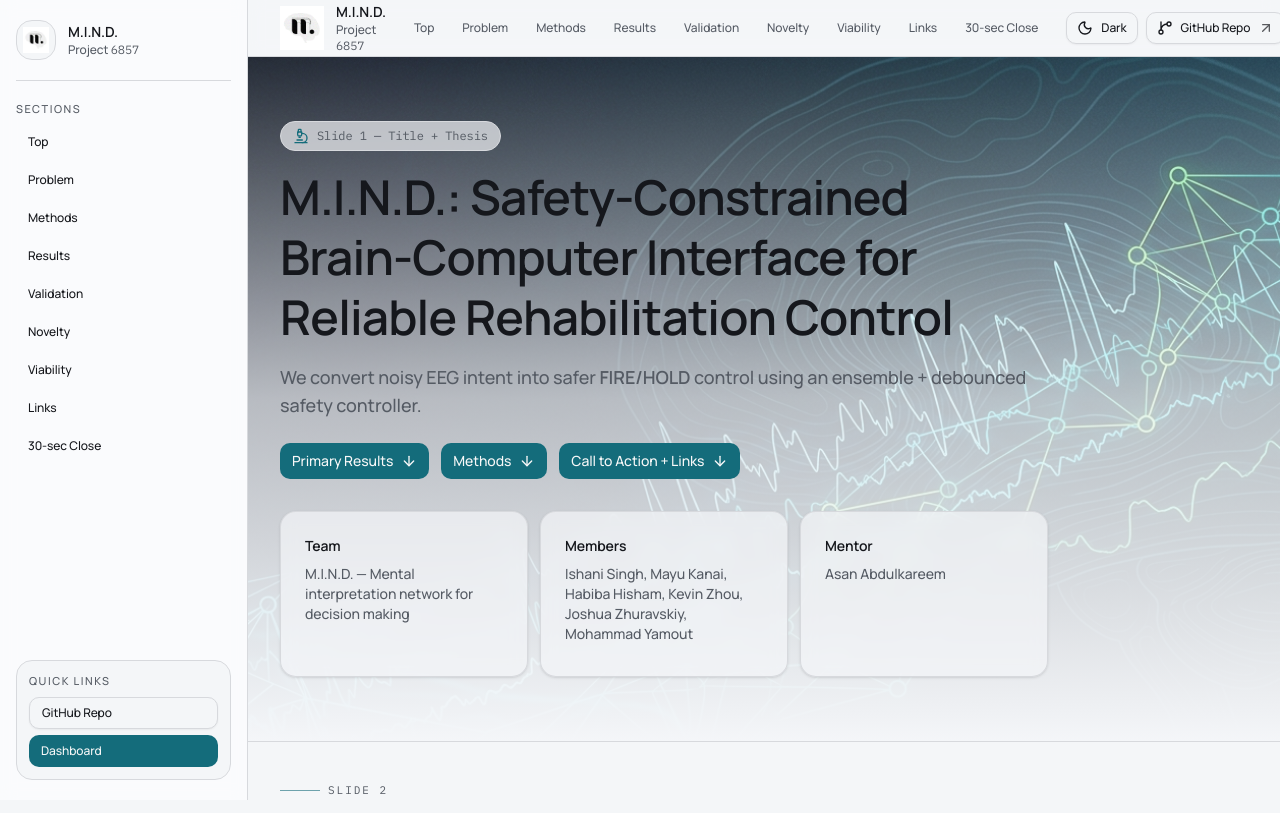
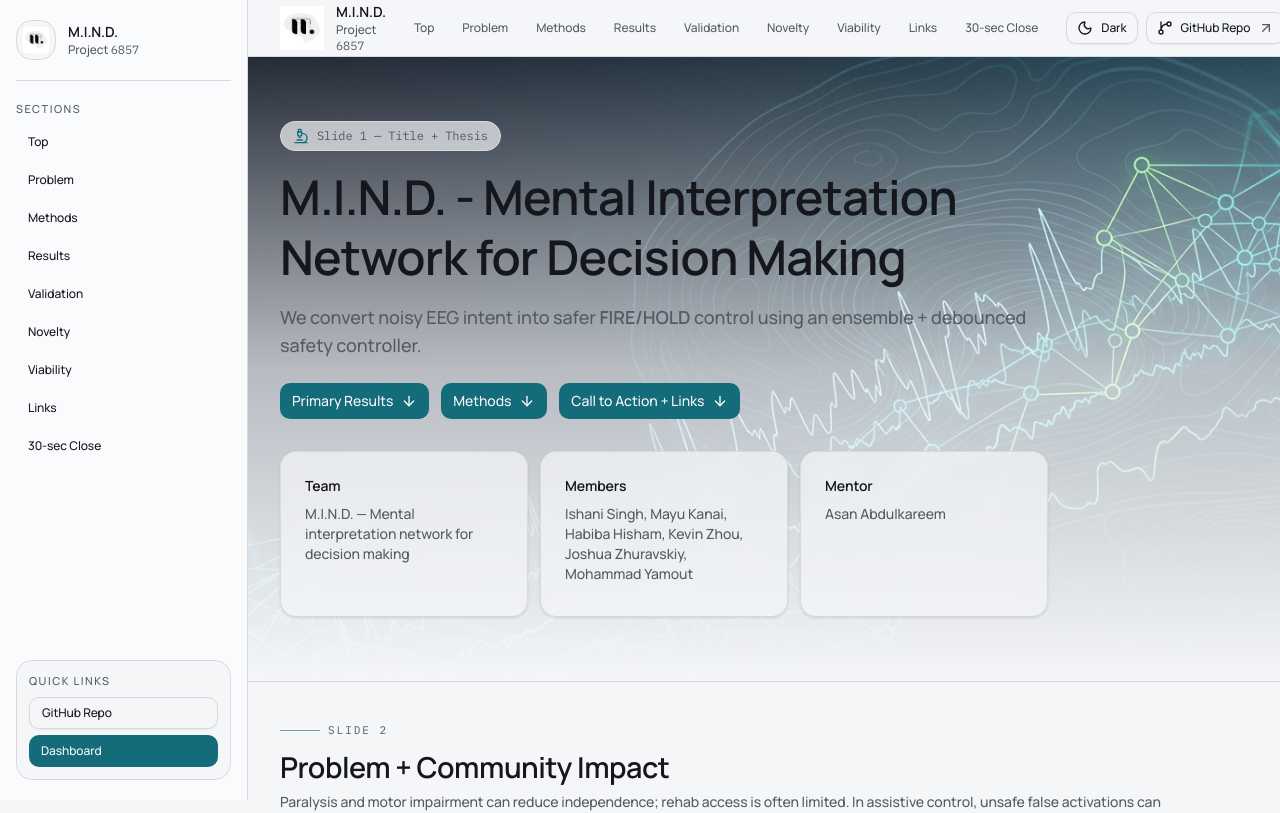
Before and after one commit to junior-academy/mind-website, a React (Vite) app: page /#/hero in a window 1280 px wide. Shown: the top 813 px of the page. Built offline with nearby package versions, Linux system fonts and the light colour scheme.

Commit message:
Update Home.tsx

```diff
--- a/src/pages/Home.tsx
+++ b/src/pages/Home.tsx
@@ -71,6 +71,7 @@ const LINKS = {
   githubOrg: "https://github.com/junior-academy",
   dashboard: "https://m-i-n-d-dashboard.vercel.app/",
   hardwareDoc: "https://docs.google.com/document/d/1WXulgZgBNPpNRpNQfBF3iQciMAnh06yxOO5ESlmd6mk/edit?tab=t.0",
+  reflectionsDoc: "https://docs.google.com/document/d/1k90IPzWDUX7Z669YRt66vCPSbz5McWVelmLYfWifmHg/edit?tab=t.stdp2u1ha221",
   blenderModels: "https://drive.google.com/drive/folders/1bZ1EHGgcU94LtpbFDijSDXvAwMqezgif",
   bciCompetitionIV: "https://www.bbci.de/competition/iv/",
   bciCompetitionIII: "https://www.bbci.de/competition/iii/",
@@ -587,7 +588,7 @@ export default function Home({ targetSection }: HomeProps) {
             </div>
 
             <h1 className="mt-4 text-3xl sm:text-5xl font-semibold leading-tight">
-              M.I.N.D.: Safety-Constrained Brain-Computer Interface for Reliable Rehabilitation Control
+              M.I.N.D. - Mental Interpretation Network for Decision Making
             </h1>
 
             <p className="mt-4 text-base sm:text-lg text-muted-foreground">
@@ -2021,7 +2022,7 @@ export default function Home({ targetSection }: HomeProps) {
                     <ExternalPill label="Blender 3D Models (Drive Folder)" url={LINKS.blenderModels} />
                     <ExternalPill label="GitHub Organization" url={LINKS.githubOrg} />
                     <BlackedOutPill label="Executive Summary" />
-                    <BlackedOutPill label="Combined Reflections" />
+                    <ExternalPill label="Combined Reflections" url={LINKS.reflectionsDoc} />
                   </div>
                 </div>
               </div>
```
